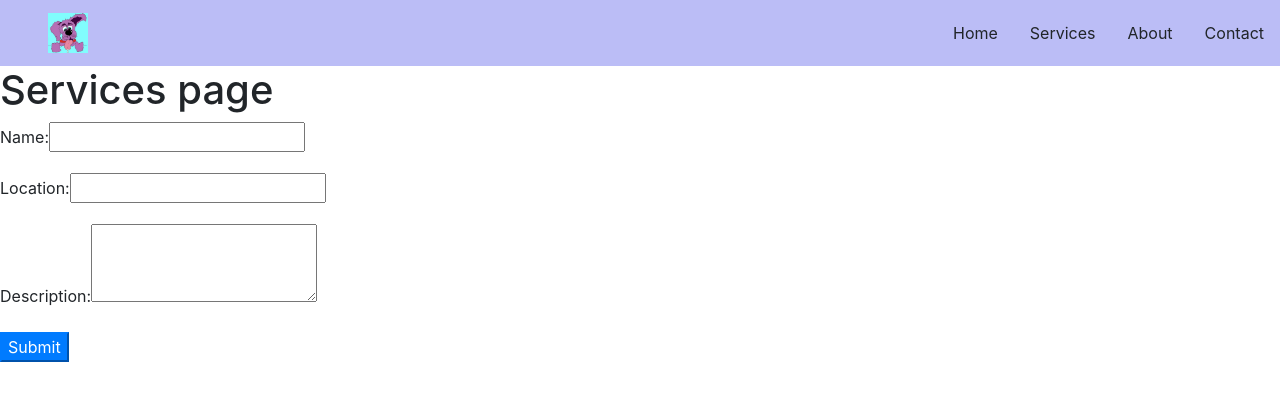
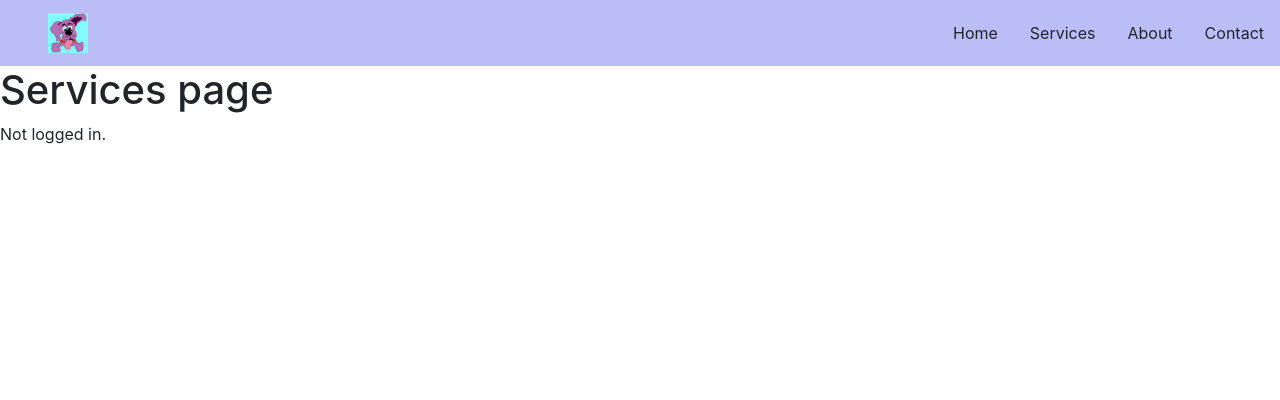
Before and after one commit to nickf94/T3A2_Pesky_Pooch, a React (Create React App) app in the folder src/client/: page /services in a window 1280 px wide. Shown: the top 400 px of the page. Built offline with nearby package versions, Linux system fonts and the light colour scheme.

Commit message:
Conditionally renders skeleton event control panel if user is logged in

```diff
--- a/src/client/src/App.js
+++ b/src/client/src/App.js
@@ -30,8 +30,12 @@ class App extends Component {
           <Switch>
             <Route exact path="/" component={Home} />
             <Route exact path="/about" component={About} />
-            <Route exact path="/services" component={Services} />
-            <Route exact path="/contact" component={ContactPage} />
+            <Route exact path="/services">
+              < Services user={this.state.user} />
+            </Route>
+            <Route exact path="/contact" >
+             < ContactPage user={this.state.user} />
+            </Route>
             <Route exact path="/login">
               <LoginPage onLogin={this.onLogin} />
             </Route>
--- a/src/client/src/components/EventControlPanel.js
+++ b/src/client/src/components/EventControlPanel.js
@@ -1,5 +1,5 @@
 import React, { Component } from 'react';
-
+import EventOptionSelector from './EventOptionSelector'
 export default class EventControlPanel extends Component {
 
   state = {
@@ -8,15 +8,19 @@ export default class EventControlPanel extends Component {
     deleteEvent: false
   }
 
-  setTrue = (target) => {
+  setOneTrue = (target) => {
     this.setState({ editEvent: false, addEvent: false, deleteEvent: false })
     this.setState({ editEvent: target })
+  }
+
+  setAllFalse = () => {
+    this.setState({ editEvent: false, addEvent: false, deleteEvent: false })
   }
 
   render() {
     return (
       <>
-        < EventOptionSelector />
+        < EventOptionSelector setOneTrue={this.setOneTrue} setAllFalse={this.setAllFalse} />
       </>
     )
   }
--- a/src/client/src/components/EventOptionSelector.js
+++ b/src/client/src/components/EventOptionSelector.js
@@ -1,14 +1,16 @@
-import React from 'react';
-import { render } from 'node-sass';
+import React, { Component } from 'react';
 
-const OptionSelector = () => {
-  return (
+export default class OptionSelector extends Component {
+
+  state = this.props
+
+  render() {
+    return (
     <div className="event-option-selector">
       <button>Add Event</button>
       <button>Edit Event</button>
       <button>Delete Event</button>
     </div>
-  )
+    )
+  }
 }
-
-export default OptionSelector
--- a/src/client/src/pages/Services.js
+++ b/src/client/src/pages/Services.js
@@ -1,12 +1,28 @@
-import React from 'react';
+import React, { Component } from 'react';
 import EventForm from '../forms/EventForm'
+import EventControlPanel from '../components/EventControlPanel';
 
+export class Services extends Component {
+  constructor(props) {
+    super(props)
+  }
 
-export const Services  = () => (
-  <React.Fragment>
-    <div>
-      <h1>Services page</h1>
-      <EventForm />
-    </div>
-  </React.Fragment>
-)
+  render() {
+    return (
+      <>
+        <div>
+          <h1>Services page</h1>
+          { this.props.user ? (
+            <div>
+              <EventForm />
+              <EventControlPanel />
+            </div>
+            ) : (
+            <p>Not logged in.</p>
+            )
+          }
+        </div>
+      </>
+    )
+  }
+}
```
